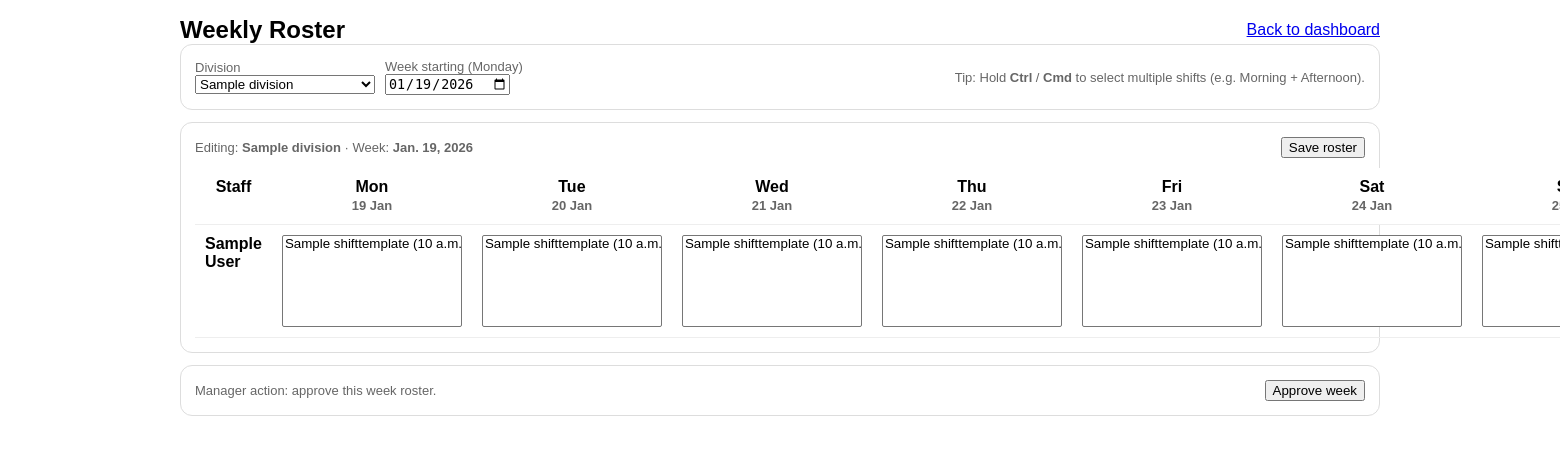
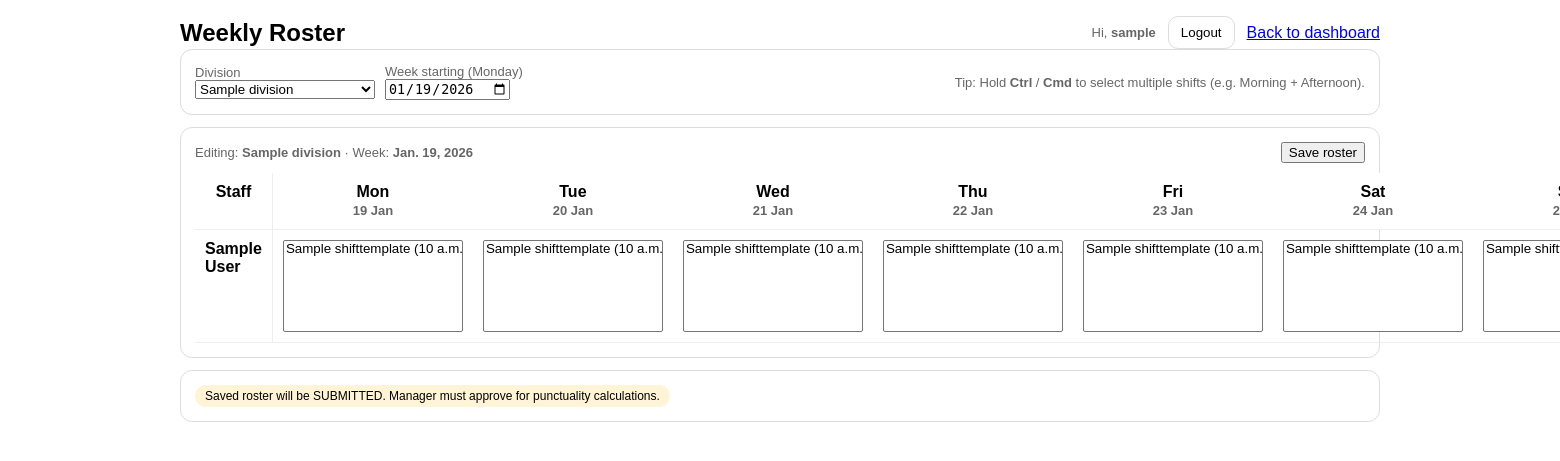
Before and after one commit to auliaardan/clinic-attendance-app, a Django app: page /roster/ in a window 1560 px wide; the page is wider, and only the part inside the window is pictured. Shown: the top 461 px of that part. Run offline with Django 5.2, Linux system fonts and the light colour scheme; a user stored in the database is signed in; tables that the repository leaves empty hold one stand-in row (values such as "Sample post"); parts of the project's set-up code (start-up, migrations or seed data) failed here and were passed over.

Commit message:
adjusted roster_week.html and logout things

```diff
--- a/attendance/templates/attendance/roster_week.html
+++ b/attendance/templates/attendance/roster_week.html
@@ -11,6 +11,14 @@
             padding: 16px;
             max-width: 1200px;
             margin: auto;
+        }
+
+        th:first-child, td:first-child {
+            position: sticky;
+            left: 0;
+            background: #fff;
+            z-index: 3;
+            border-right: 1px solid #eee;
         }
 
         .card {
@@ -85,8 +93,21 @@
 
 <div class="row">
     <h2 style="margin:0;">Weekly Roster</h2>
-    <div class="right"><a href="/manager/">Back to dashboard</a></div>
+
+    <div class="right row" style="gap:12px;">
+        <div class="muted">Hi, <b>{{ request.user.username }}</b></div>
+
+        <form method="post" action="{% url 'logout' %}" style="margin:0;">
+            {% csrf_token %}
+            <button type="submit" style="padding:8px 12px;border-radius:10px;border:1px solid #ddd;background:#fff;">
+                Logout
+            </button>
+        </form>
+
+        <a href="/manager/">Back to dashboard</a>
+    </div>
 </div>
+
 
 {% if error %}
     <div class="card"><span class="pill warn">{{ error }}</span></div>
@@ -141,6 +162,7 @@
                             <td>
                                 <div class="cell">
                                     {% with key=emp.id|stringformat:"s"|add:":"|add:d|date:"Y-m-d" %}
+
                                         {% with sel=selected_ids|get:key %}
                                             <select class="multi" multiple
                                                     name="shifts_{{ emp.id }}_{{ d|date:'Y-m-d' }}">
@@ -156,7 +178,7 @@
                                         {% with ex=existing_map|get:key %}
                                             {% if ex %}
                                                 <div class="muted">
-                                                    Existing:
+                                                    Saved:
                                                     {% for a in ex %}
                                                         <span class="pill">
             {{ a.template.name }} ({{ a.start_time }}-{{ a.end_time }}) · {{ a.status }}
@@ -165,8 +187,8 @@
                                                 </div>
                                             {% endif %}
                                         {% endwith %}
+
                                     {% endwith %}
-
                                 </div>
                             </td>
                         {% endfor %}
@@ -176,7 +198,7 @@
         </form>
     </div>
 
-    {% if is_manager %}
+    {% if is_manager and has_unapproved %}
         <div class="card">
             <form method="post" action="/roster/approve/" class="row">
                 {% csrf_token %}
--- a/attendance/views.py
+++ b/attendance/views.py
@@ -555,7 +555,7 @@ def roster_week(request):
         division=division,
         date__in=days,
         employee__in=employees
-    ).select_related("template", "employee")
+    ).select_related("template", "employee").order_by("start_time")
 
     # Map: (emp_id, date) -> list[ShiftAssignment]
     existing_map = {}
@@ -602,6 +602,12 @@ def roster_week(request):
             k = f"{emp.id}:{d.isoformat()}"
             selected_ids[k] = [a.template_id for a in existing_map.get(k, []) if a.template_id]
 
+    has_unapproved = ShiftAssignment.objects.filter(
+        division=division,
+        date__in=days,
+        status__in=["DRAFT", "SUBMITTED"],
+    ).exists()
+
     context = {
         "division": division,
         "divisions": divisions_qs.order_by("name"),
@@ -612,6 +618,7 @@ def roster_week(request):
         "existing_map": existing_map,
         "selected_ids": selected_ids,
         "is_manager": request.user.is_staff,
+        "has_unapproved": has_unapproved,
     }
     return render(request, "attendance/roster_week.html", context)
 
--- a/clinic_attendance/settings.py
+++ b/clinic_attendance/settings.py
@@ -132,4 +132,4 @@ CSRF_TRUSTED_ORIGINS = [ h.strip() for h in env("CSRF_TRUSTED_ORIGINS").split(",
 
 LOGIN_URL = "/accounts/login/"
 LOGIN_REDIRECT_URL = "/roster/"
-LOGOUT_REDIRECT_URL = "/"
+LOGOUT_REDIRECT_URL = "/accounts/login/"
```
